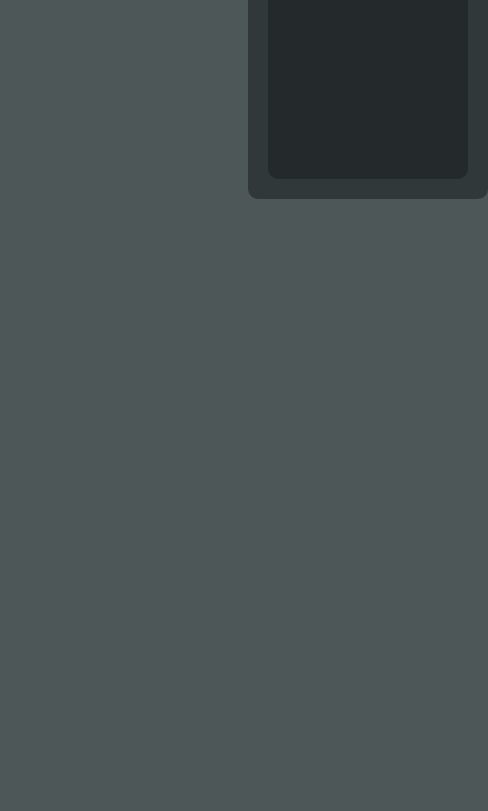
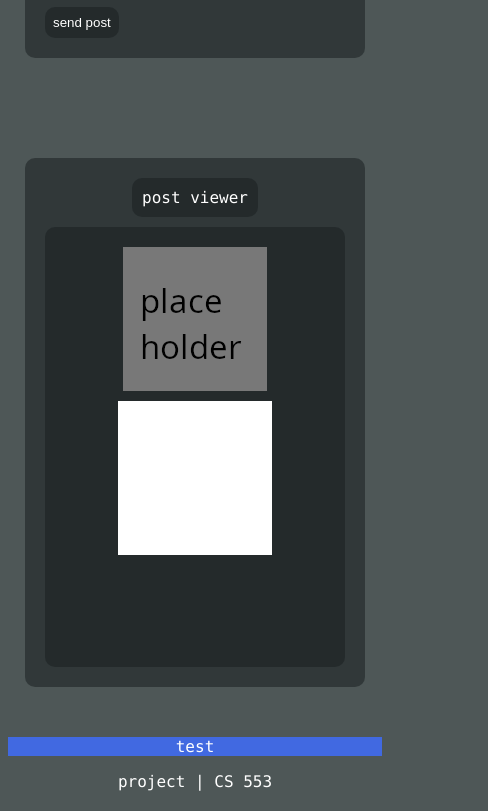
Before and after one commit to DDanjv/cs553-project, a plain HTML site: page project/client/post.html in a window 390 px wide. Shown: the part 503-1314 px from the top of the page, 488 px wide, since content can reach past the window. Before the commit the page ends 844 px from the top, so only its background shows below. Drawn offline with Linux system fonts and the light colour scheme.

Commit message:
finished assignment 3

```diff
--- a/project/client/post.html
+++ b/project/client/post.html
@@ -23,10 +23,17 @@
         </form>
         <div class="base-block">
             <p class="base-item">post viewer</p>
-            <form class="base-view"></form>
+            <form class="base-view">
+                <img src="../images/placeholder.png" alt="placeholder"/>
+                <div class="blank">
+                </div>
+            </form>
         </div>
 
     </div>
-
+    <footer>
+        <p class="debug"> test</p>
+        <p> project | CS 553</p>
+    </footer>
 </body>
 </html>
--- a/project/client/style.css
+++ b/project/client/style.css
@@ -1,6 +1,26 @@
 body{
     background-color: rgba(42, 52, 53, 0.829);
     font-family: "Lucida Console", "Courier New", monospace;
+
+}
+
+.placeholder{
+    width: 144px;
+    height: 144px;
+}
+
+.blank{
+    width: 144px;
+    height: 144px;
+    background-color: rgb(255, 255, 255);
+    padding: 5px;
+
+}
+.debug{
+    color: rgb(255, 255, 255);
+    background-color: royalblue;
+    text-align: center;
+    margin-top: 20px;
 }
 
 .base-block{
@@ -8,6 +28,15 @@ body{
     color: rgb(255, 255, 255);
     width: 300px;
     min-width: 200px;
+    height: auto;
+    margin: auto;
+    margin-top: 100px;
+    border-radius: 10px;
+    padding: 20px;
+}
+.invs-block{
+    color: rgb(255, 255, 255);
+    width: fit-content;
     height: auto;
     margin: auto;
     margin-top: 100px;
@@ -66,9 +95,13 @@ body{
 .base-grid{
     display: flex;
 }
+
 .base-view{
+    display: flex;
+    flex-direction: column;
+    align-items: center;
+    gap: 10px;
     background-color: rgba(25, 31, 32, 0.534);
-    color: rgb(255, 255, 255);
     width: auto;
     height: 400px;
     margin: auto;
@@ -104,3 +137,22 @@ body{
     border-radius: 5px;
     padding: 3px;
 }
+footer{
+    color: white;
+    text-align: center;
+    margin-top: 50px;
+    margin-bottom: 20px;
+}
+
+@media only screen and (max-width: 750px) {
+    .base-grid{
+        display: flex;
+        flex-direction: column;
+    }
+}
+@media only screen and (max-width: 400px){
+    .nav-bar{
+        display: flex;
+        flex-direction: column;
+    }
+}
```
Also changed, not shown: project/client/login.html (+5 -0 lines), project/images/placeholder.png (added).
